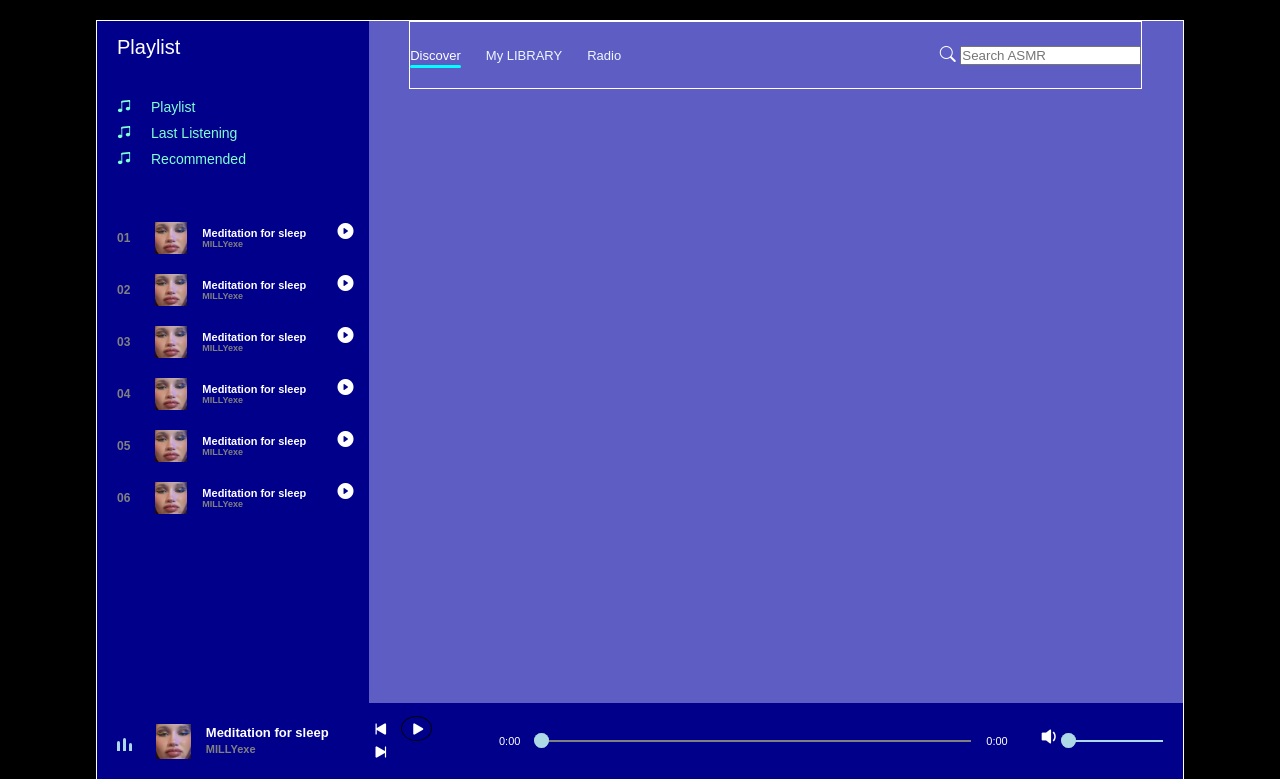
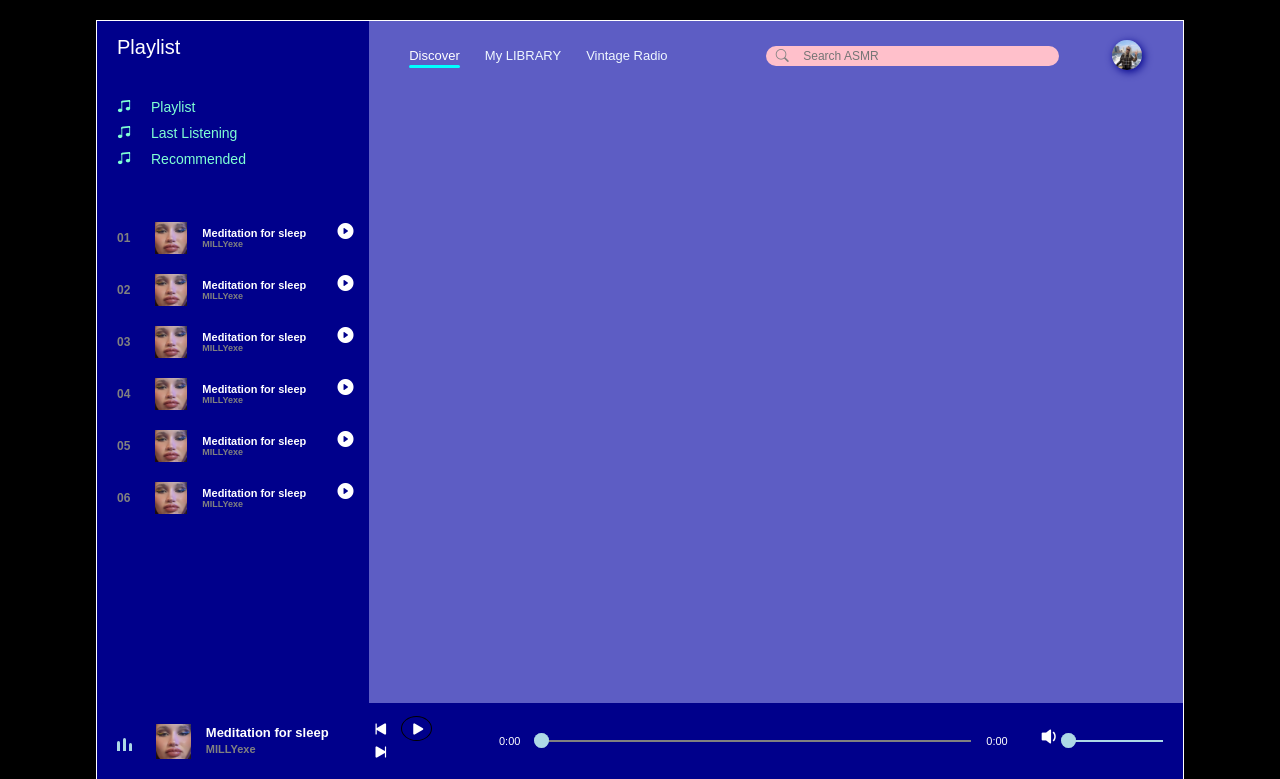
Before and after one commit to millyexe/player, a PHP site: page / in a window 1280 px wide. Shown: the top 779 px of the page. Run offline with PHP 8.4, Linux system fonts and the light colour scheme; some web fonts are replaced.

Commit message:
user pic and search bar

```diff
--- a/index.html
+++ b/index.html
@@ -89,11 +89,14 @@
             <ul>
                 <li>Discover<span></span></li>
                 <li>My LIBRARY</li>
-                <li>Radio</li>
+                <li>Vintage Radio</li>
             </ul>
             <div class="search">
                 <i class="bi bi-search"></i>
                 <input type="text" placeholder="Search ASMR">
+            </div>
+            <div class="user">
+                <img src="javk.jpg" alt="User" title="KDS COVER (Millyexe)">
             </div>
         </nav>
       </div>
--- a/style.css
+++ b/style.css
@@ -363,7 +363,7 @@ header .song_side nav{
   width: 90%;
   height: 10%;
   margin: auto;
-  border: 1px solid white;
+  /* border: 1px solid white; */
   display: flex;
   align-items: center;
   justify-content: space-between;
@@ -396,3 +396,47 @@ header .song_side nav ul li span{
   left: 0 ;
   border-radius: 20px;
 }
+
+header .song_side nav .search{
+  position: relative;
+  width: 40%;
+  padding: 1px 10px ;
+  border-radius: 20px;
+  color: gray;
+}
+header .song_side nav .search::before{
+  content: "";
+  position: absolute;
+  width: 100%;
+  height: 100%;
+  border-radius: 20px;
+  background-color: pink;
+  backdrop-filter: blur(5px);
+  z-index: -1;
+}
+header .song_side nav .search .bi{
+  font-size: 13px;
+  padding: 3px 0px 0px 10px;
+}
+header .song_side nav .search input{
+  background: none;
+  outline: none;
+  border: none;
+  padding: 0px 10px;
+  color: white;
+  font-size: 12px;
+}
+header .song_side nav .user{
+  position: relative;
+  width: 30px;
+  height: 30px;
+  border-radius: 50px;
+  cursor: pointer;
+}
+header .song_side nav .user img{
+  position: absolute;
+  width: 30px;
+  height: 30px;
+  border-radius: 50px;
+  box-shadow: 2px 2px 8px darkblue;
+}
```
Also changed, not shown: javk.jpg (added).
